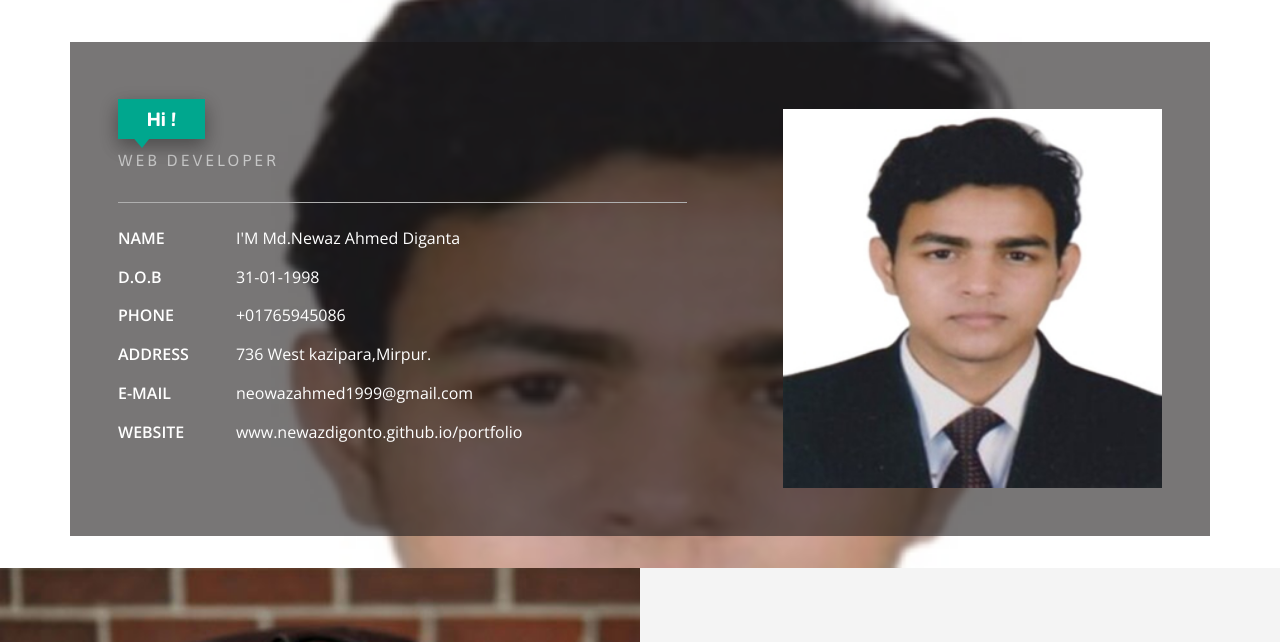
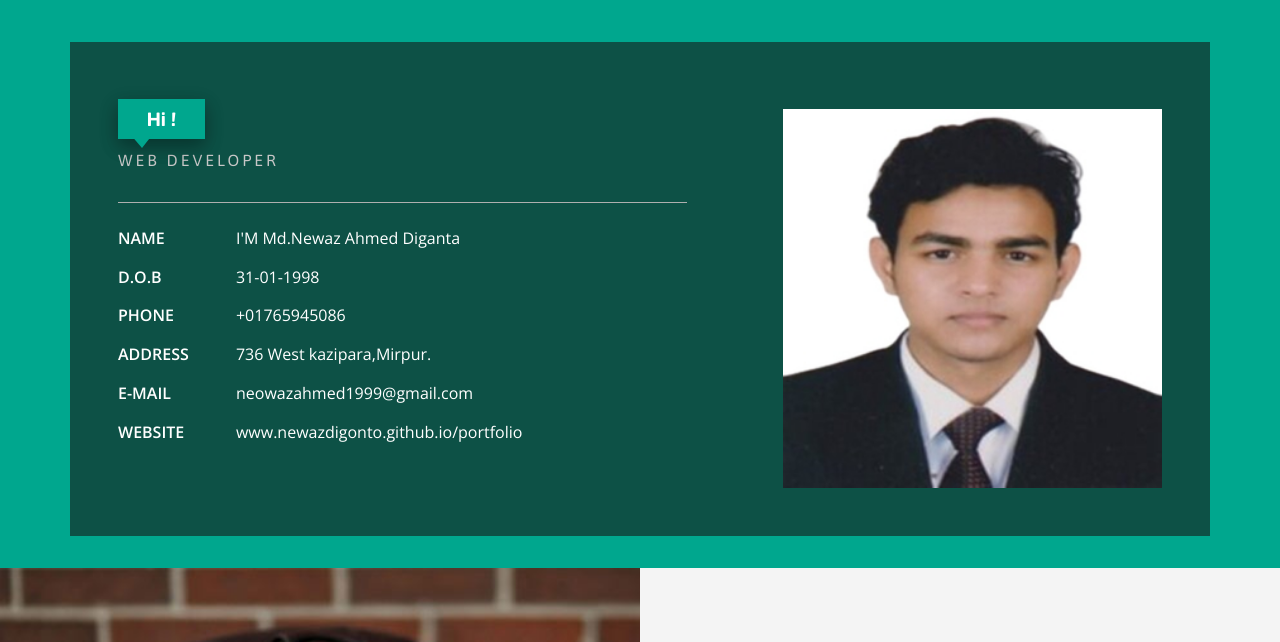
Before and after one commit to newazdigonto/portfolio, a plain HTML site: page index.html in a window 1280 px wide. Shown: the part 102-744 px from the top of the page. Drawn offline with nearby package versions, Linux system fonts and the light colour scheme; files whose address does not match are found by name.

Commit message:
Update style.css

```diff
--- a/css/style.css
+++ b/css/style.css
@@ -16,7 +16,7 @@ body h1,h2,h3,h4,h5,h6{
 }
 /*-- header --*/
 #home {
-    background: url(../images/img1.jpg) no-repeat center top;
+    background: #00a78e;
     background-size: cover;
     -webkit-background-size: cover;
     -moz-background-size: cover;
```
